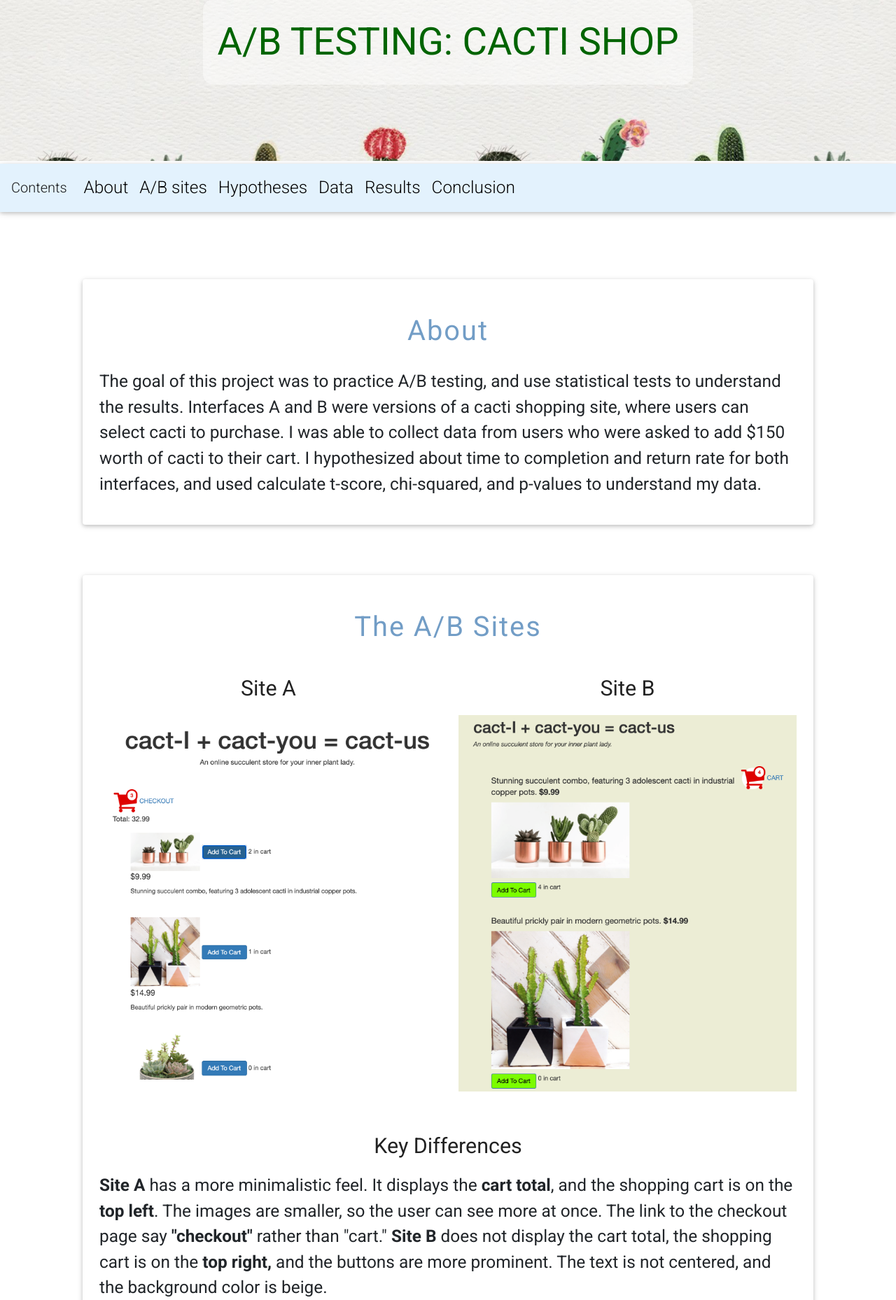
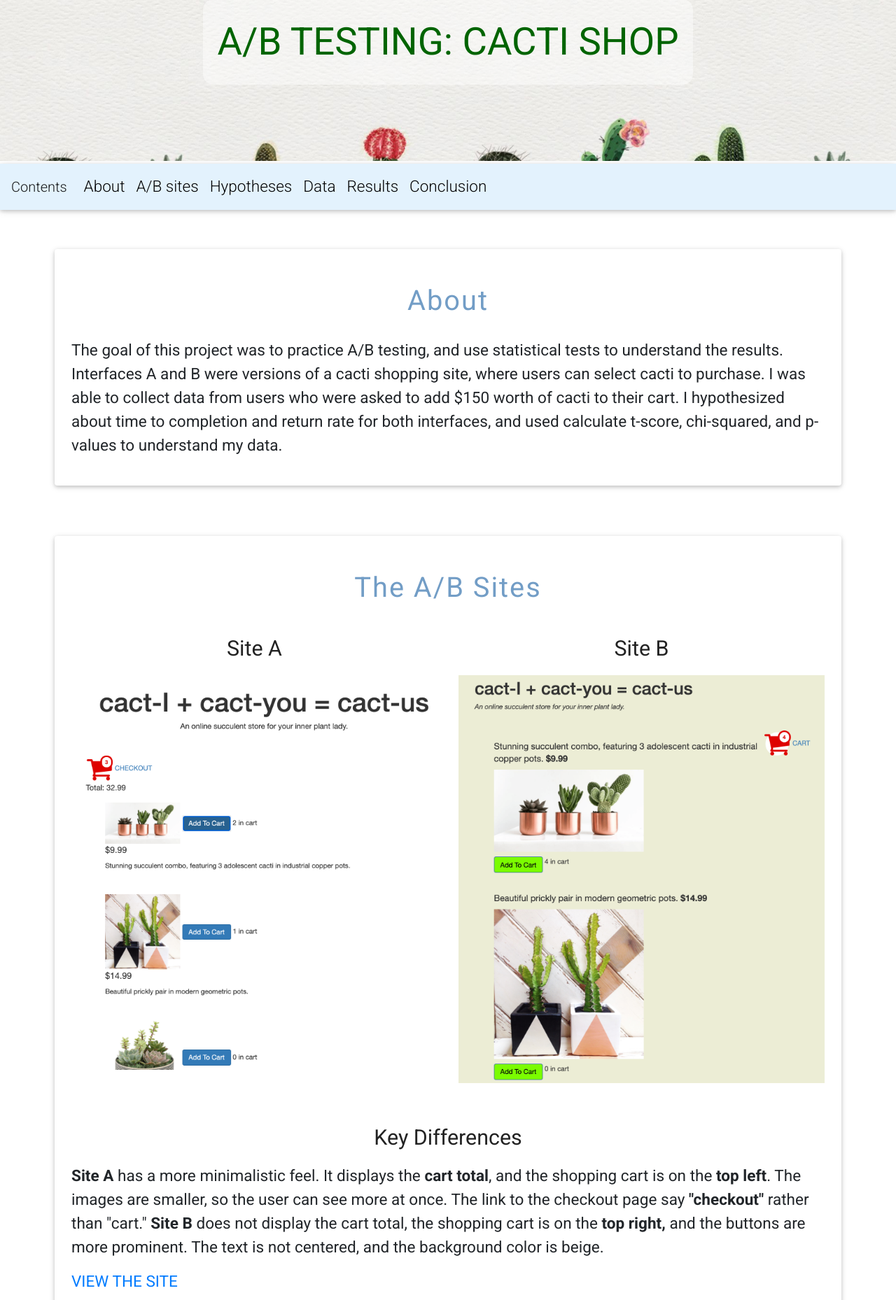
Before and after one commit to srockhil/abtesting-site, a PHP site: page / in a window 1280 px wide. Shown: the part 90-1948 px from the top of the page at 70% size. Run offline with PHP 8.4, Linux system fonts and the light colour scheme; some libraries are stand-ins or nearby versions.

Commit message:
small changes

```diff
--- a/home.css
+++ b/home.css
@@ -45,7 +45,7 @@ body{
 
 
 .small-font {
-    font-size: calc(18px + .5vw);
+    font-size: calc(20px + .2vw);
 }
 
 .medium-font {
--- a/home.html
+++ b/home.html
@@ -80,7 +80,7 @@
           </div>
         </div>
 
-        <div class="container p-5" >
+        <div class="container p-2" >
 
           <div class="row" id="about"></div>
 
```
